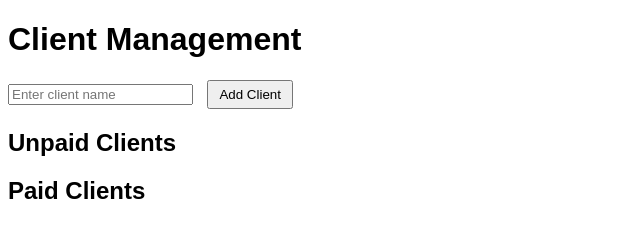
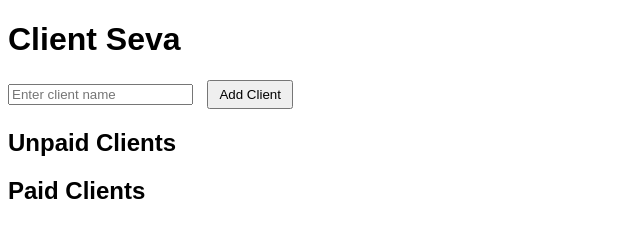
Before and after one commit to paarthjuneja/clientseva, a plain HTML site: page index.html in a window 1280 px wide. Shown: the whole page, without its empty margins (0-640 px from the left). Drawn offline with Linux system fonts and the light colour scheme.

Commit message:
Update index.html

```diff
--- a/index.html
+++ b/index.html
@@ -7,7 +7,7 @@
     <link rel="stylesheet" href="styles.css">
 </head>
 <body>
-    <h1>Client Management</h1>
+    <h1>Client Seva</h1>
     <div>
         <input type="text" id="clientName" placeholder="Enter client name">
         <button id="addClientBtn">Add Client</button>
```
